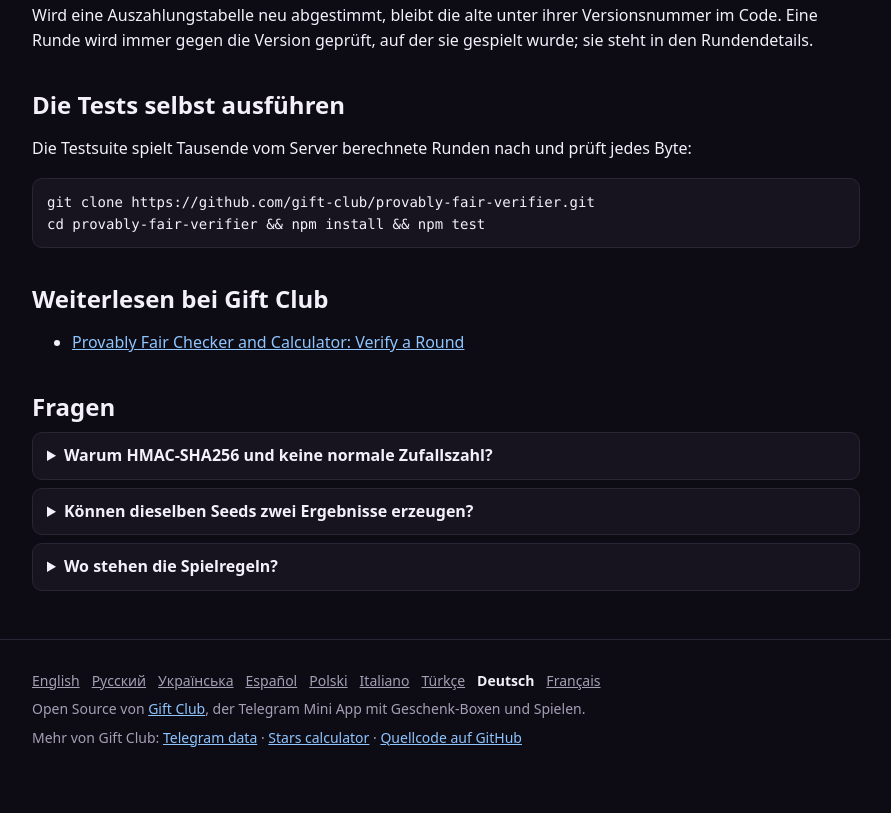
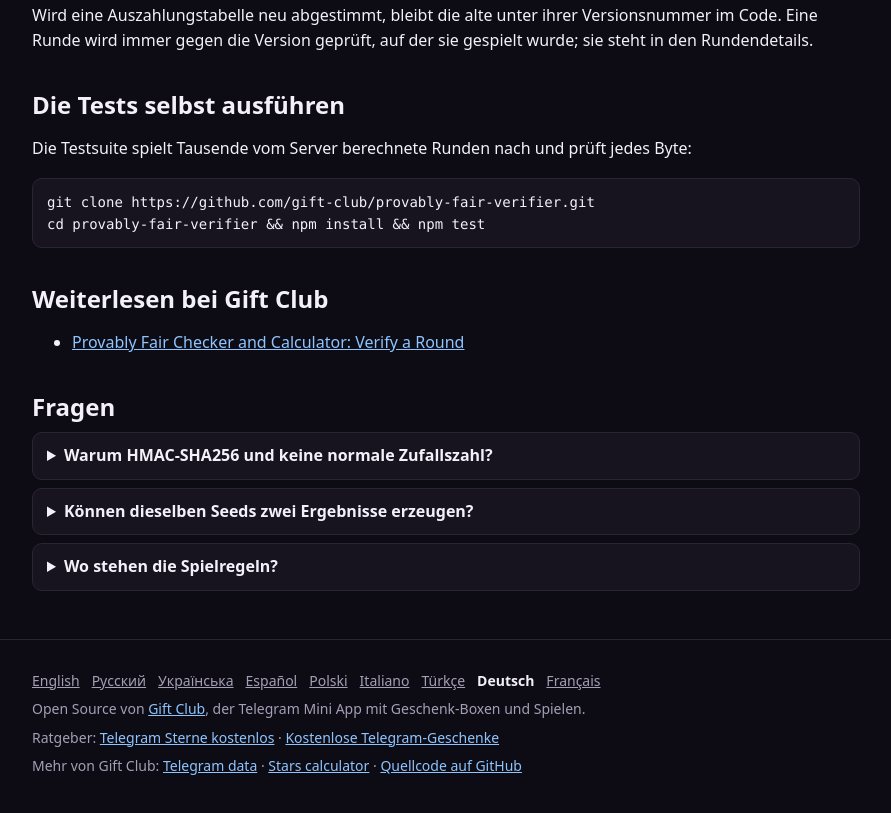
Before and after one commit to gift-club/provably-fair-verifier, a website: page docs/de/how-it-works/index.html in a window 1280 px wide. Shown: the part 1326-2139 px from the top of the page, without its empty margins (194-1085 px from the left). Drawn offline with Linux system fonts and the light colour scheme.

Commit message:
Footer: link the free Stars and free gifts guides
Added links to Telegram resources and guides.

```diff
--- a/docs/de/how-it-works/index.html
+++ b/docs/de/how-it-works/index.html
@@ -125,6 +125,7 @@ cd provably-fair-verifier &amp;&amp; npm install &amp;&amp; npm test</code></pre
 <footer><div class="wrap">
 <p class="langs" aria-label="Sprachen"><a href="/provably-fair-verifier/how-it-works/" hreflang="en" lang="en">English</a><a href="/provably-fair-verifier/ru/how-it-works/" hreflang="ru" lang="ru">Русский</a><a href="/provably-fair-verifier/uk/how-it-works/" hreflang="uk" lang="uk">Українська</a><a href="/provably-fair-verifier/es/how-it-works/" hreflang="es" lang="es">Español</a><a href="/provably-fair-verifier/pl/how-it-works/" hreflang="pl" lang="pl">Polski</a><a href="/provably-fair-verifier/it/how-it-works/" hreflang="it" lang="it">Italiano</a><a href="/provably-fair-verifier/tr/how-it-works/" hreflang="tr" lang="tr">Türkçe</a><a href="/provably-fair-verifier/de/how-it-works/" hreflang="de" lang="de" aria-current="true">Deutsch</a><a href="/provably-fair-verifier/fr/how-it-works/" hreflang="fr" lang="fr">Français</a></p>
 <p>Open Source von <a href="https://giftclub.app/de/">Gift Club</a>, der Telegram Mini App mit Geschenk-Boxen und Spielen.</p>
+<p>Ratgeber: <a href="https://giftclub.app/de/blog/earn-free-telegram-stars">Telegram Sterne kostenlos</a> · <a href="https://giftclub.app/de/blog/free-telegram-gifts">Kostenlose Telegram-Geschenke</a></p>
 <p>Mehr von Gift Club: <a href="/telegram-gifts-dataset/de/">Telegram data</a> · <a href="/telegram-stars-calculator/de/">Stars calculator</a> · <a href="https://github.com/gift-club/provably-fair-verifier">Quellcode auf GitHub</a></p>
 
 </div></footer>
```
